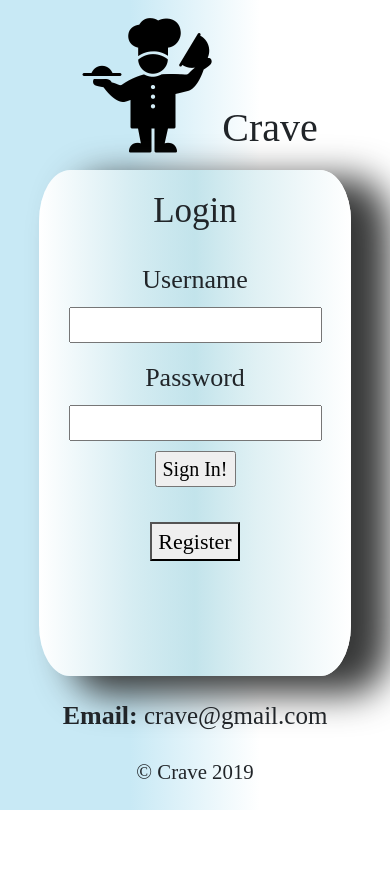
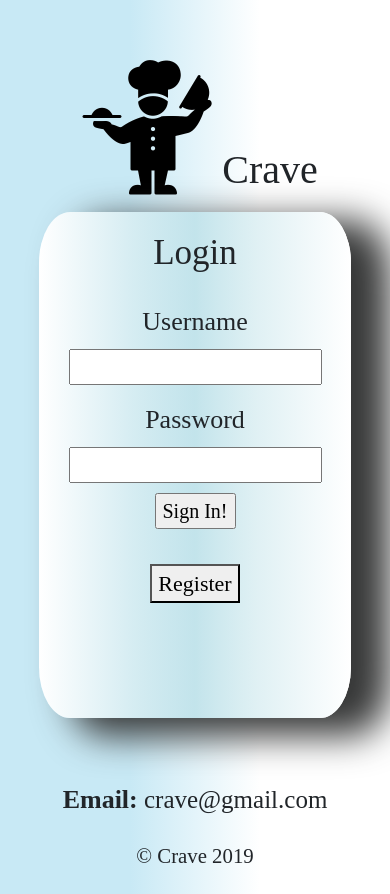
Before and after one commit to svetlasyrimis/crave, a React (Create React App) app in the folder client/: page / in a window 390 px wide. Before the commit the page ends 844 px from the top, so only its background shows below. Built offline with nearby package versions, Linux system fonts and the light colour scheme; a web font is replaced by a local one.

Commit message:
refactor

```diff
--- a/client/src/App.css
+++ b/client/src/App.css
@@ -481,6 +481,6 @@ main {
   and (max-width: 600px)
   and (min-height: 700px) {
     main {
-      height: -webkit-fill-available;
+      height: 90vh;
     }
 }
```
